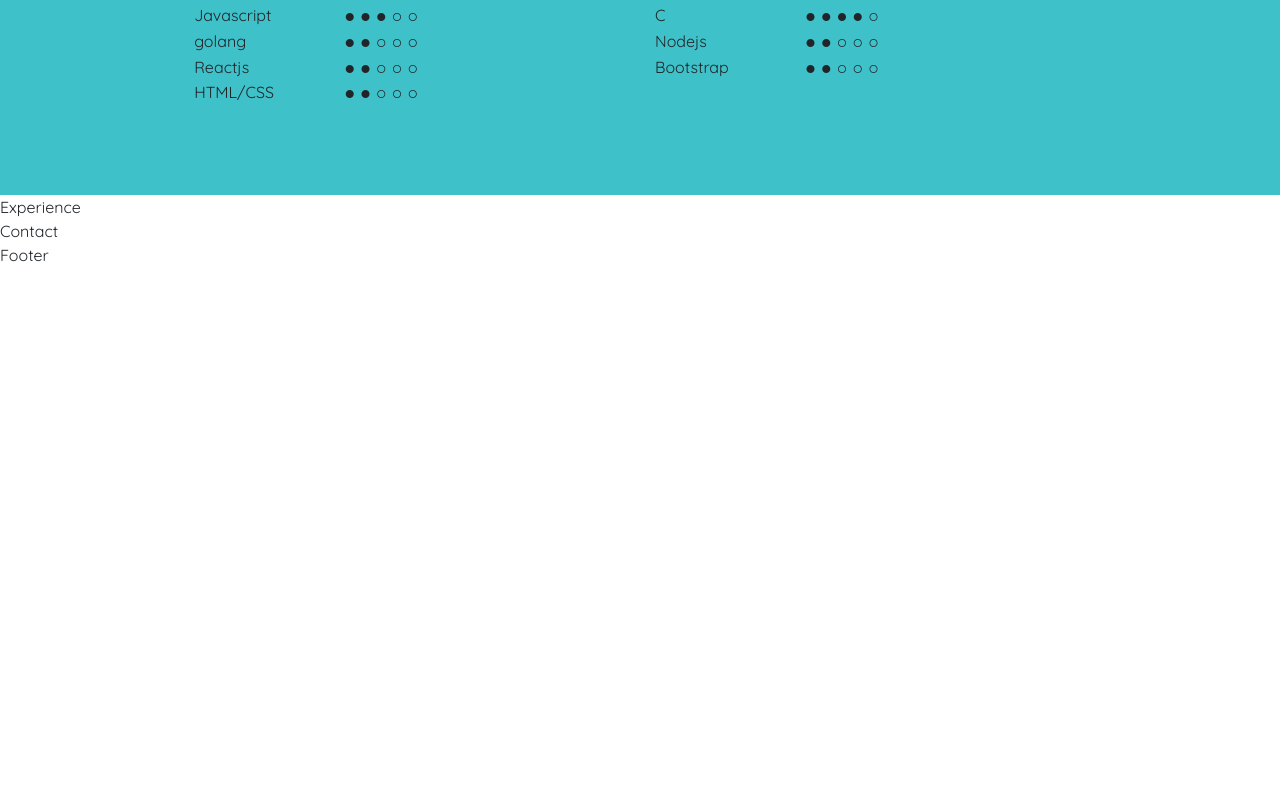
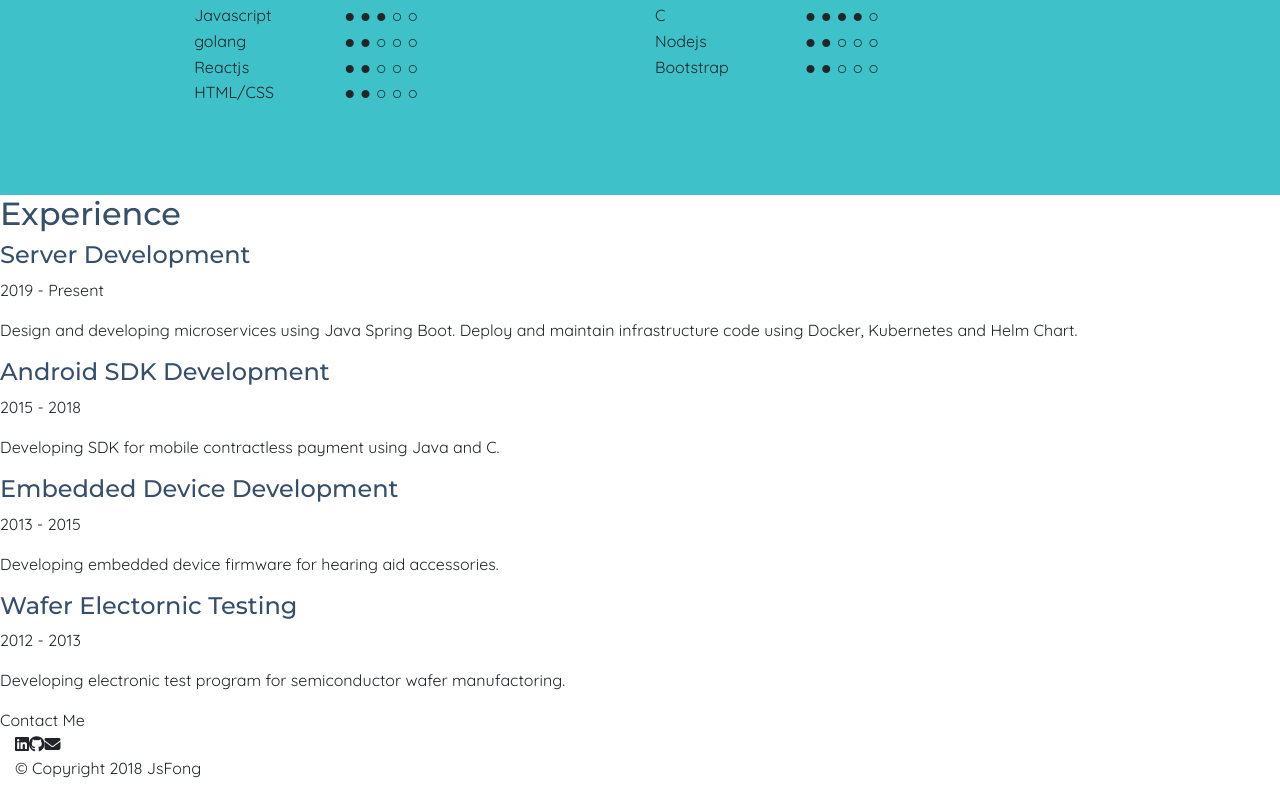
Before and after one commit to jsfong/cv, a React (Create React App) app: page / in a window 1280 px wide. Shown: the part 1418-2214 px from the top of the page. Before the commit the page ends 1685 px from the top, so only its background shows below. Built offline with nearby package versions, Linux system fonts and the light colour scheme.

Commit message:
Experience section work in progress

```diff
--- a/src/App.js
+++ b/src/App.js
@@ -1,8 +1,11 @@
 import React, { } from 'react';
 import './App.css';
 import Introduction from './components/Introduction/Introduction';
-import NavBar from './components/Navigation/NavBar'
-import Skill from './components/Skill/Skill'
+import NavBar from './components/Navigation/NavBar';
+import Skill from './components/Skill/Skill';
+import Experience from './components/Experience/Experience';
+import Contact from './components/Contact/Contact';
+import Footer from './components/Footer/Footer';
 
 function App() {
   return (
@@ -10,9 +13,9 @@ function App() {
       <NavBar />
       <Introduction />
       <Skill />
-      <div>Experience</div>
-      <div>Contact</div>
-      <div>Footer</div>
+      <Experience />
+      <Contact />
+      <Footer />
     </div>
   );
 }
--- /dev/null
+++ b/src/components/Contact/Contact.js
@@ -0,0 +1,12 @@
+import React from "react";
+import classes from './Contact.module.css';
+
+function Contact (){
+return(
+    <div id="contact">Contact Me</div>
+);
+
+
+}
+
+export default Contact;
--- /dev/null
+++ b/src/components/Experience/Data/Experience.json
@@ -0,0 +1,26 @@
+[
+    {
+        "id": 1,
+        "title": "Server Development",
+        "date": "2019 - Present",
+        "description": "Design and developing microservices using Java Spring Boot. Deploy and maintain infrastructure code using Docker, Kubernetes and Helm Chart."
+    },
+    {
+        "id": 2,
+        "title": "Android SDK Development",
+        "date": "2015 - 2018",
+        "description": "Developing SDK for mobile contractless payment using Java and C."
+    },
+    {
+        "id": 3,
+        "title": "Embedded Device Development",
+        "date": "2013 - 2015",
+        "description": "Developing embedded device firmware for hearing aid accessories."
+    },
+    {
+        "id": 4,
+        "title": "Wafer Electornic Testing",
+        "date": "2012 - 2013",
+        "description": "Developing electronic test program for semiconductor wafer manufactoring."
+    }
+]
--- /dev/null
+++ b/src/components/Experience/Experience.js
@@ -0,0 +1,28 @@
+import React from "react";
+import classes from './Experience.module.css';
+import ExpItem from './Item/ExpItem';
+import Exp_data from './Data/Experience.json';
+
+function createExpItem(data){
+    return(
+        <ExpItem
+            id={data.id}
+            title={data.title}
+            date={data.date}
+            description={data.description}
+        />
+    )
+}
+
+function Experience() {
+
+    return (
+        <div id="experience">
+            <h2 className={classes.skillTitle}>Experience</h2>
+            {Exp_data.map(createExpItem)}
+        </div>
+    );
+
+}
+
+export default Experience;
--- /dev/null
+++ b/src/components/Experience/Item/ExpItem.js
@@ -0,0 +1,15 @@
+import React from "react";
+import classes from './ExpItem.module.css';
+
+function ExpItem(props) {
+    return (
+        <div>
+            <h4 className={`${classes.title}`}>{props.title}</h4>
+            <p className={`${classes.data}`}>{props.date}</p>
+            <p className={`${classes.description}`}>{props.description}</p>
+        </div>
+
+    );
+}
+
+export default ExpItem;
--- /dev/null
+++ b/src/components/Footer/Footer.js
@@ -0,0 +1,19 @@
+import React from "react";
+import classes from './Footer.module.css';
+
+function Footer() {
+    return (
+        <footer className="white-section" id="footer">
+            <div className="container-fluid">
+                <i className={`fab fa-linkedin ${classes.socialIcon}`}></i>
+                <i className={`fab fa-github ${classes.socialIcon}`}></i>
+                <i className={`fas fa-envelope ${classes.socialIcon}`}></i>
+                <p>© Copyright 2018 JsFong</p>
+            </div>
+        </footer>
+    );
+
+
+}
+
+export default Footer;
--- a/src/components/Skill/Skill.js
+++ b/src/components/Skill/Skill.js
@@ -30,7 +30,7 @@ function creatSkill(data) {
 
 function Skill() {
     return (
-        <div>
+        <div id="skill">
             <section className={classes.featuresSection}>
                 <div className={`container-fluid`}>
                     <h2 className={classes.skillTitle}>My Specialities</h2>
--- a/src/components/Skill/Skill.module.css
+++ b/src/components/Skill/Skill.module.css
@@ -9,6 +9,6 @@
 
 .skillSection{
     background-color: #3fc1c9;
-    color: #212529;
+    color: #222629;
     padding: 3% 14% 7%;
 }
```
Also changed, not shown: src/components/Contact/Contact.module.css (added), src/components/Experience/Experience.module.css (added), src/components/Experience/Item/ExpItem.module.css (added), src/components/Footer/Footer.module.css (added).
